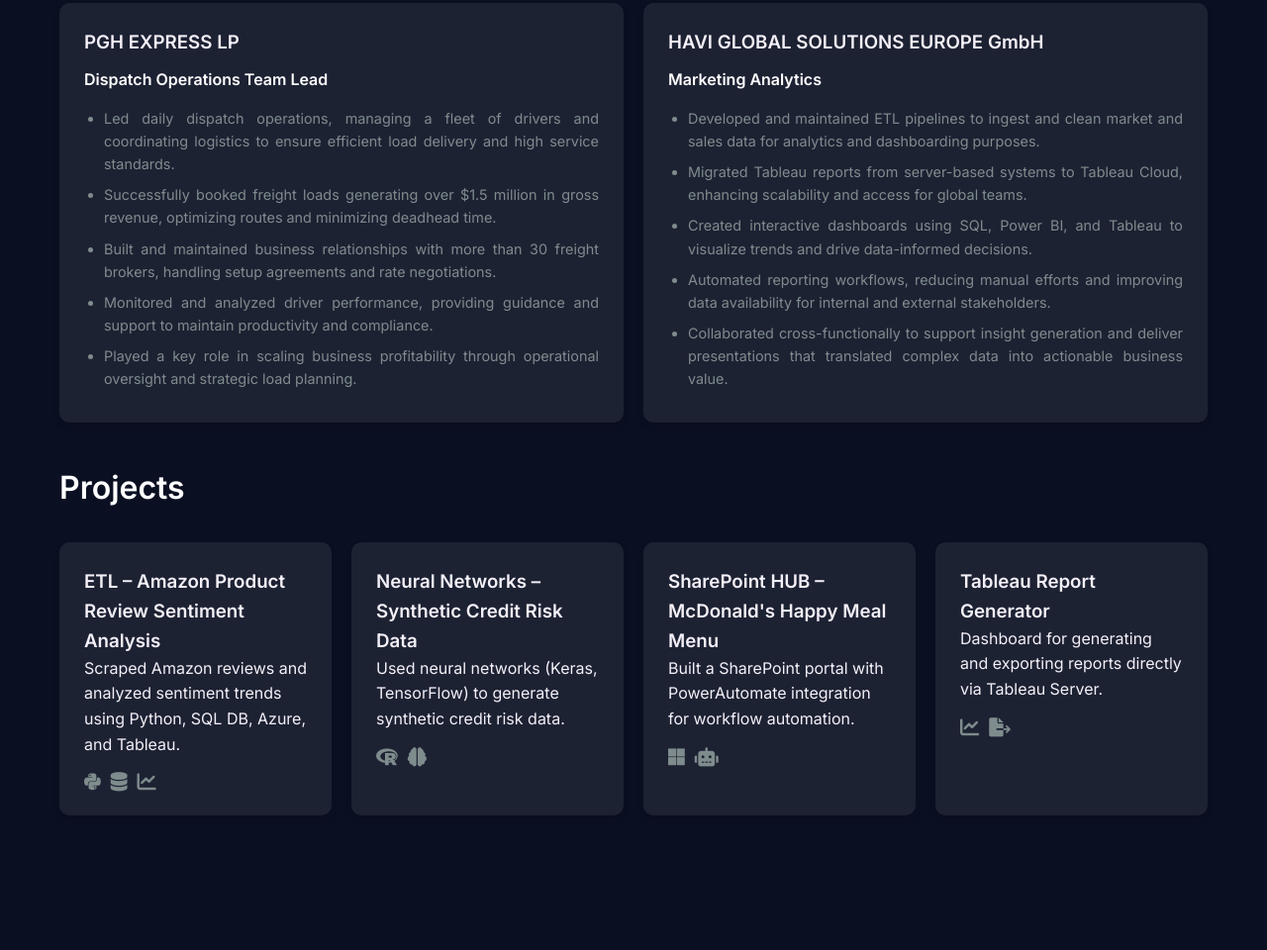
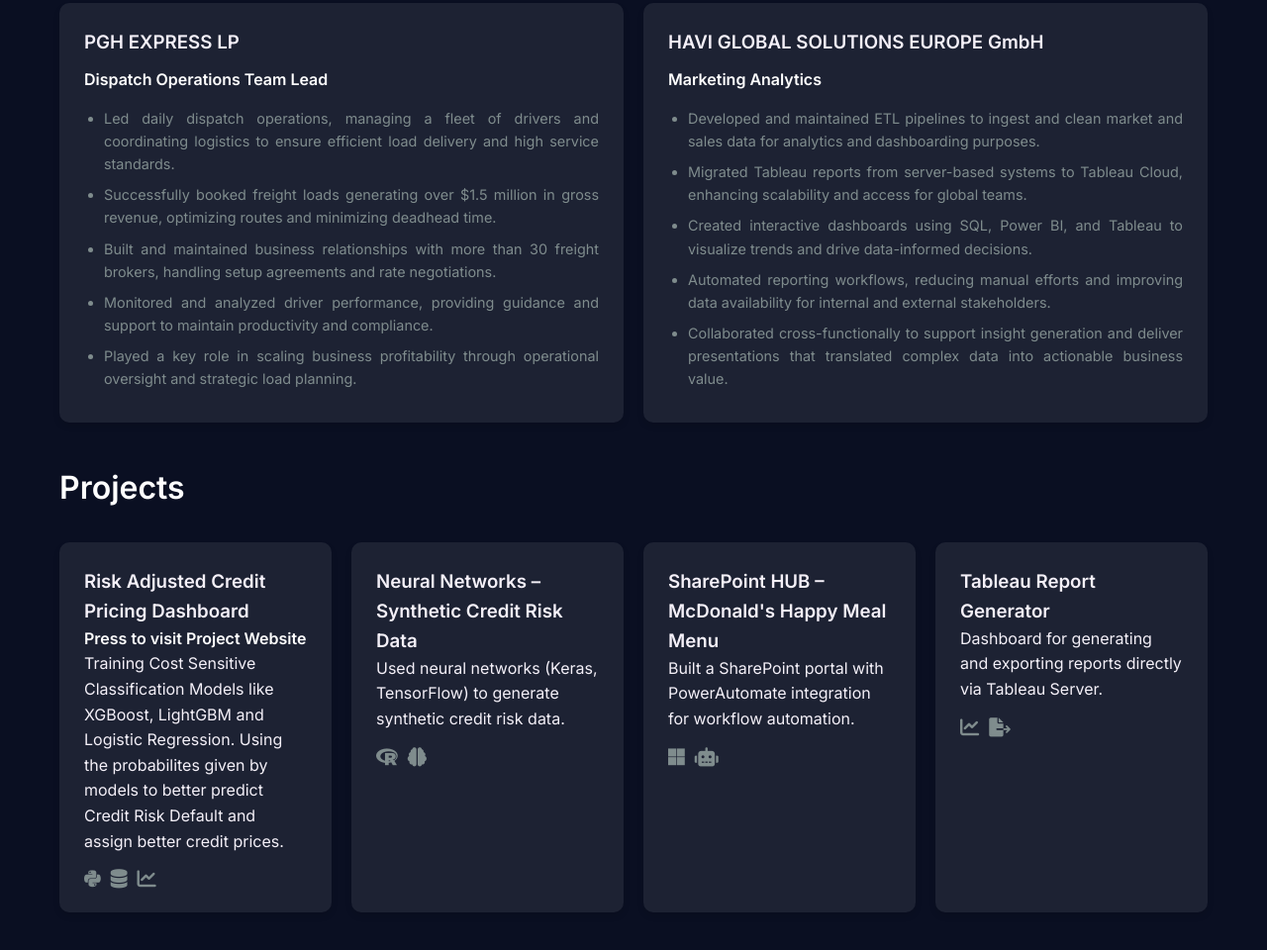
Before and after one commit to otabekaskarov/otabek_portfolio, a plain HTML site: page index.html in a window 1280 px wide. Shown: the part 1500-2460 px from the top of the page at 99% size. Before the commit the page ends 2384 px from the top, so only its background shows below. Drawn offline with Linux system fonts and the light colour scheme.

Commit message:
Update index.html

```diff
--- a/index.html
+++ b/index.html
@@ -114,8 +114,9 @@
             <div class="grid-4">
                 <!-- Project 1 -->
                 <div class="card project-card">
-                    <h3>ETL – Amazon Product Review Sentiment Analysis</h3>
-                    <p>Scraped Amazon reviews and analyzed sentiment trends using Python, SQL DB, Azure, and Tableau.</p>
+                    <h3>Risk Adjusted Credit Pricing Dashboard</h3>
+                    <a href="https://otabekaskarov.github.io/credit_calculator" target="_blank" class="cert-link">Press to visit Project Website</a>
+                    <p>Training Cost Sensitive Classification Models like XGBoost, LightGBM and Logistic Regression. Using the probabilites given by models to better predict Credit Risk Default and assign better credit prices.</p>
                     <div class="tools">
                         <i class="fab fa-python"></i>
                         <i class="fas fa-database"></i>
```
